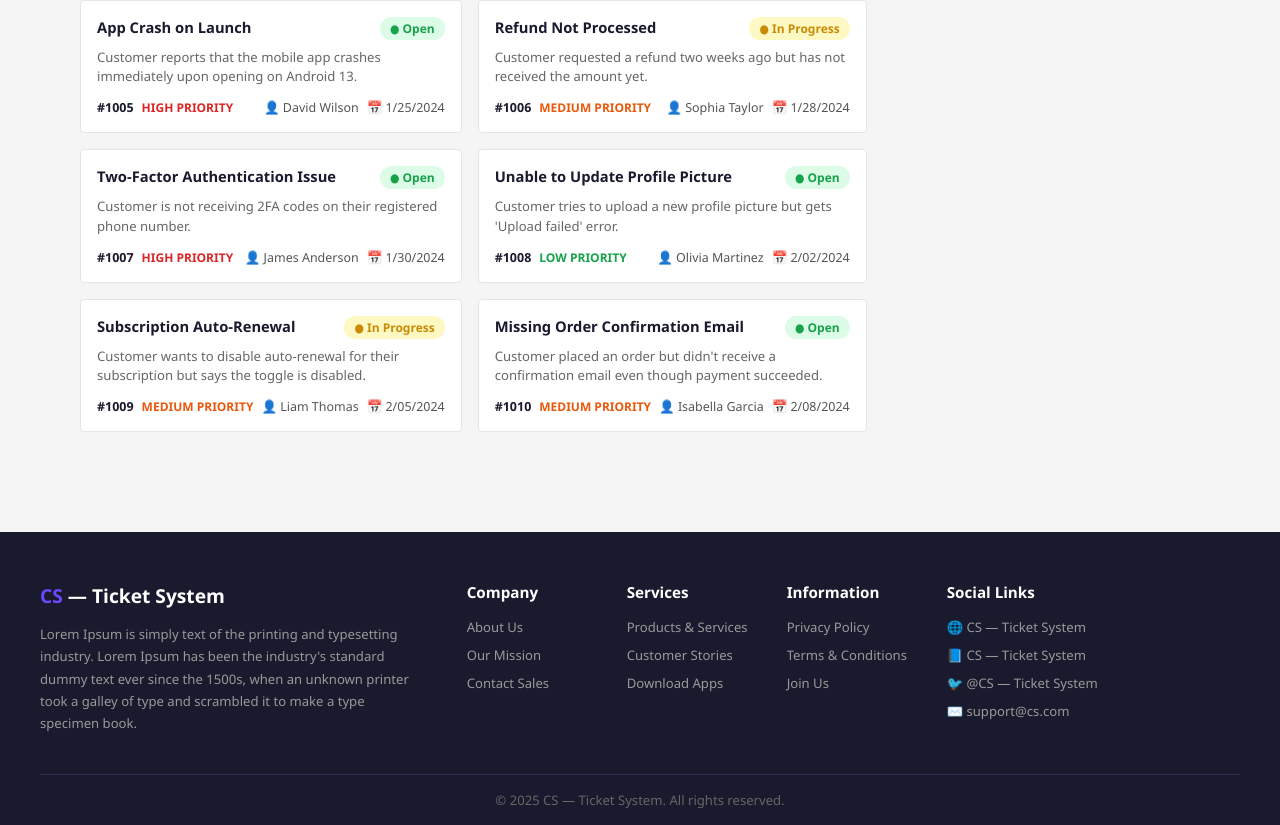
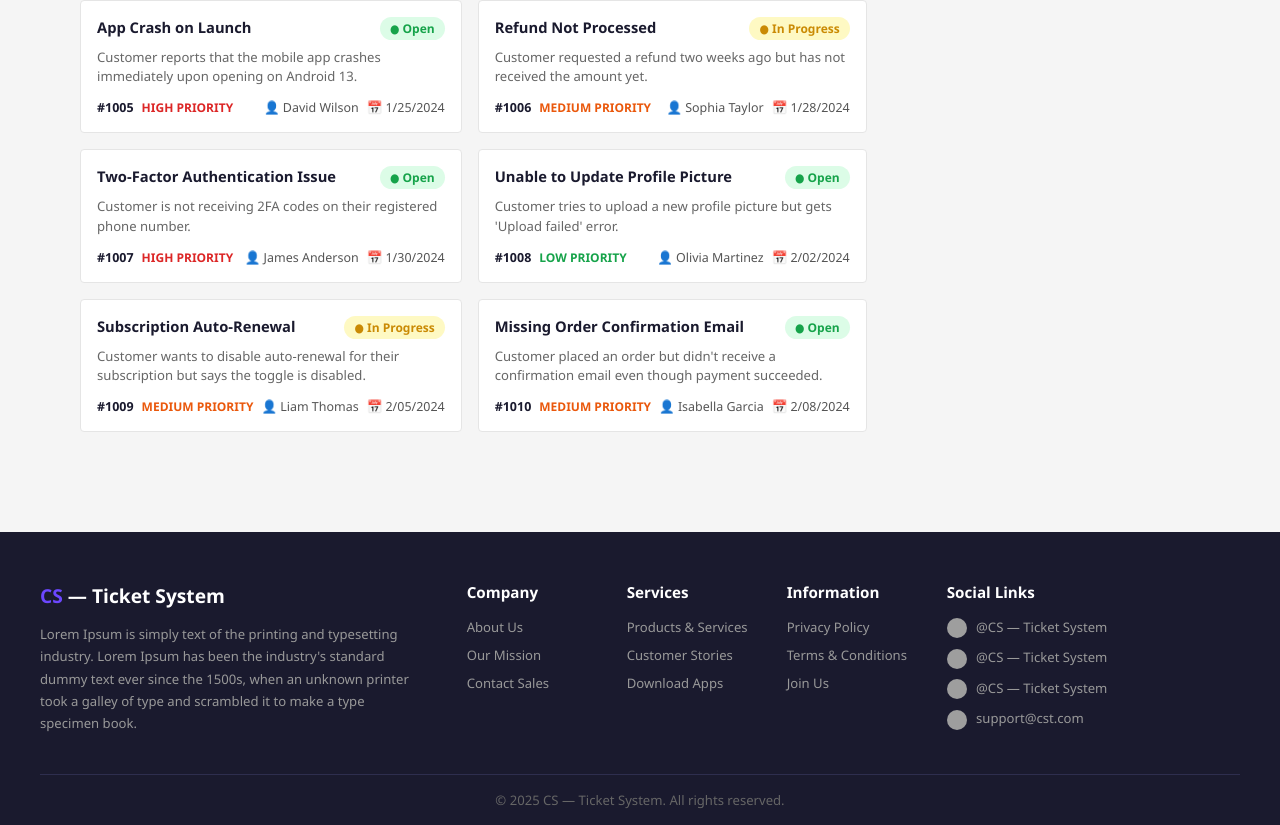
Before and after one commit to ruksat13/Customer-Support-Zone, a React (Vite) app: page / in a window 1280 px wide. Shown: the part 723-1548 px from the top of the page. Built offline with nearby package versions, Linux system fonts and the light colour scheme; grey boxes are pictures that could not be loaded.

Commit message:
fix: update footer social links icons

```diff
--- a/src/components/Footer.css
+++ b/src/components/Footer.css
@@ -98,3 +98,11 @@
     min-width: 40%;
   }
 }
+
+.footer-col a img {
+  width: 20px;
+  height: 20px;
+  border-radius: 100%;
+  vertical-align: middle;
+  margin-right: 6px;
+}
--- a/src/components/Footer.jsx
+++ b/src/components/Footer.jsx
@@ -40,10 +40,18 @@ const Footer = () => {
 
                     <div className="footer-col">
                         <h4>Social Links</h4>
-                        <a href="#">🌐 CS — Ticket System</a>
-                        <a href="#">📘 CS — Ticket System</a>
-                        <a href="#">🐦 @CS — Ticket System</a>
-                        <a href="#">✉️ support@cs.com</a>
+                        <a href="#">
+                            <img src="https://img.icons8.com/ios-filled/20/ffffff/twitterx.png" alt="X" /> @CS — Ticket System
+                        </a>
+                        <a href="#">
+                            <img src="https://img.icons8.com/ios-filled/20/ffffff/linkedin.png" alt="LinkedIn" /> @CS — Ticket System
+                        </a>
+                        <a href="#">
+                            <img src="https://img.icons8.com/ios-filled/20/ffffff/facebook.png" alt="Facebook" /> @CS — Ticket System
+                        </a>
+                        <a href="#">
+                            <img src="https://img.icons8.com/ios-filled/20/ffffff/mail.png" alt="Email" /> support@cst.com
+                        </a>
                     </div>
                 </div>
             </div>
```
